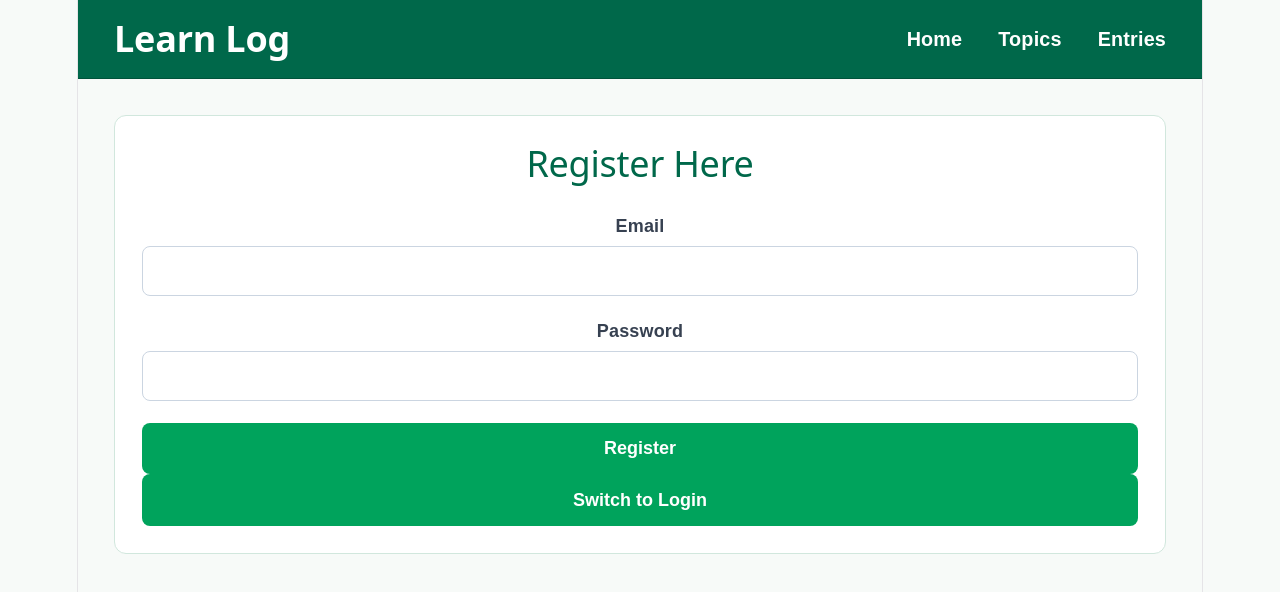
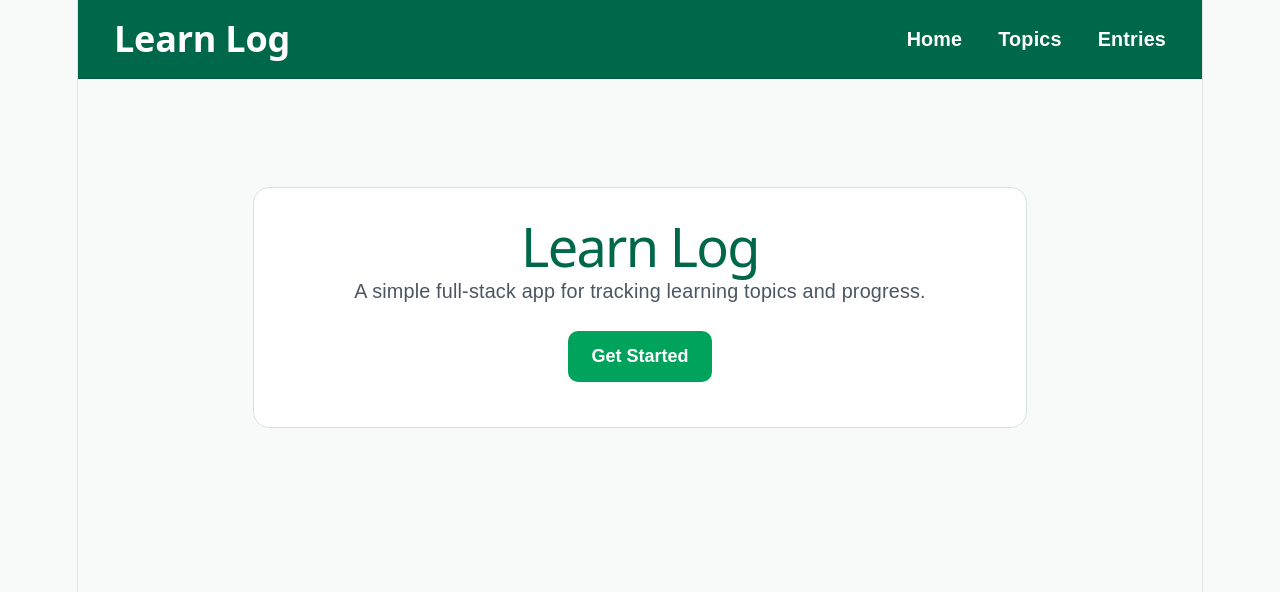
Before and after one commit to rhk256973/learning-log-frontend, a React (Vite) app: page / in a window 1280 px wide. Shown: the top 592 px of the page. Built offline with nearby package versions, Linux system fonts and the light colour scheme.

Commit message:
Added home page and improve UI

```diff
--- a/src/App.css
+++ b/src/App.css
@@ -23,3 +23,62 @@ body {
   align-items: flex-start;
   flex-wrap: wrap;
 }
+
+.status-box {
+  max-width: 700px;
+  margin: 3rem auto;
+  padding: 1.25rem 1.5rem;
+  border-radius: 12px;
+  text-align: center;
+  font-weight: 600;
+}
+
+.loading-box {
+  background-color: #eef8f2;
+  border: 1px solid #b7e4c7;
+  color: #1f5f46;
+}
+
+.error-box {
+  background-color: #fff1f2;
+  border: 1px solid #fecdd3;
+  color: #b42318;
+}
+
+.home-page {
+  max-width: 700px;
+  margin: 4rem auto;
+  text-align: center;
+  background-color: white;
+  padding: 2.5rem 2rem;
+  border: 1px solid #d1e7dd;
+  border-radius: 16px;
+}
+
+.home-page h1 {
+  margin-top: 0;
+  margin-bottom: 1rem;
+  font-size: 3rem;
+  color: #00684a;
+}
+
+.home-page p {
+  margin-bottom: 1.5rem;
+  font-size: 1.1rem;
+  color: #4b5563;
+}
+
+.home-page button {
+  padding: 0.85rem 1.3rem;
+  border: none;
+  border-radius: 10px;
+  background-color: #00a35c;
+  color: white;
+  font-size: 1rem;
+  font-weight: 600;
+  cursor: pointer;
+}
+
+.home-page button:hover {
+  background-color: #008f50;
+}
--- a/src/App.jsx
+++ b/src/App.jsx
@@ -1,19 +1,18 @@
-import { useState } from 'react'
-
+import { useState } from 'react';
 import './App.css';
 import Navbar from './components/Navbar';
-// import TopicList from './components/TopicList';
-// import TopicForm from './components/TopicForm';
 import AuthForm from './components/AuthForm';
 import Dashboard from './components/Dashboard';
+import HomePage from './components/HomePage';
 
 function App() {
   const [isLoggedIn, setIsLoggedIn] = useState(!!localStorage.getItem('token'));
+  const [showHome, setShowHome] = useState(!localStorage.getItem('token'));
 
-  // Function to handle logout
   const handleLogout = () => {
     localStorage.removeItem('token');
     setIsLoggedIn(false);
+    setShowHome(true);
   };
 
   return (
@@ -21,16 +20,16 @@ function App() {
       <Navbar isLoggedIn={isLoggedIn} onLogout={handleLogout} />
 
       <main className="main-content">
-        {!isLoggedIn ? (
+        {showHome && !isLoggedIn ? (
+          <HomePage onGetStarted={() => setShowHome(false)} />
+        ) : !isLoggedIn ? (
           <AuthForm onLoginSuccess={() => setIsLoggedIn(true)} />
         ) : (
-
-            <Dashboard />
-
+          <Dashboard />
         )}
       </main>
     </>
   );
 }
 
-export default App
+export default App;
--- /dev/null
+++ b/src/components/AuthForm.css
@@ -0,0 +1,19 @@
+.auth-message {
+  margin-top: 1rem;
+  padding: 0.85rem 1rem;
+  border-radius: 8px;
+  font-weight: 600;
+  text-align: center;
+}
+
+.success-message {
+  background-color: #eef8f2;
+  border: 1px solid #b7e4c7;
+  color: #1f5f46;
+}
+
+.error-message {
+  background-color: #fff1f2;
+  border: 1px solid #fecdd3;
+  color: #b42318;
+}
--- a/src/components/AuthForm.jsx
+++ b/src/components/AuthForm.jsx
@@ -1,4 +1,5 @@
 import { useState } from 'react';
+import './AuthForm.css';
 
 function AuthForm(props) {
   const [isLoginMode, setIsLoginMode] = useState(false);
@@ -104,7 +105,11 @@ function AuthForm(props) {
         Switch to {isLoginMode ? 'Register' : 'Login'}
       </button>
 
-      {message && <p>{message}</p>}
+      {message && (
+        <p className={message.startsWith('Error') ? 'auth-message error-message' : 'auth-message success-message'}>
+      {message}
+        </p>
+      )}
     </section>
   );
 }
--- a/src/components/Dashboard.jsx
+++ b/src/components/Dashboard.jsx
@@ -90,12 +90,20 @@ function Dashboard() {
     fetchTopics();
   }, []);
 
-  if (loading) {
-    return <p>Loading topics...</p>;
-  }
+   if (loading) {
+     return (
+     <section className="status-box loading-box">
+       <p>Loading topics...</p>
+     </section>
+     );
+   }
 
-  if (error) {
-    return <p>Error: {error}</p>;
+   if (error) {
+   return (
+     <section className="status-box error-box">
+       <p>Error: {error}</p>
+     </section>
+   );
   }
 
   return (
--- /dev/null
+++ b/src/components/HomePage.jsx
@@ -0,0 +1,16 @@
+function HomePage(props) {
+  return (
+    <section className="home-page">
+      <h1>Learn Log</h1>
+      <p>
+        A simple full-stack app for tracking learning topics and progress.
+      </p>
+
+      <button onClick={props.onGetStarted}>
+        Get Started
+      </button>
+    </section>
+  );
+}
+
+export default HomePage;
--- a/src/components/TopicForm.css
+++ b/src/components/TopicForm.css
@@ -28,7 +28,8 @@
 }
 
 .form-section input,
-.form-section textarea {
+.form-section textarea,
+.form-section select {
   width: 100%;
   padding: 0.75rem 0.9rem;
   box-sizing: border-box;
@@ -39,7 +40,8 @@
 }
 
 .form-section input:focus,
-.form-section textarea:focus {
+.form-section textarea:focus,
+.form-section select:focus {
   outline: none;
   border-color: #00a35c;
   box-shadow: 0 0 0 2px rgba(0, 163, 92, 0.15);
--- a/src/components/TopicForm.jsx
+++ b/src/components/TopicForm.jsx
@@ -52,11 +52,15 @@ function TopicForm(props) {
 
         <div>
           <label>Status:</label>
-          <input
-            type="text"
+          <select
             value={status}
             onChange={(e) => setStatus(e.target.value)}
-          />
+          >
+            <option value="">Select status</option>
+            <option value="Not Started">Not Started</option>
+            <option value="In Progress">In Progress</option>
+            <option value="Completed">Completed</option>
+          </select>
         </div>
 
         <button type="submit">Add Topic</button>
```
